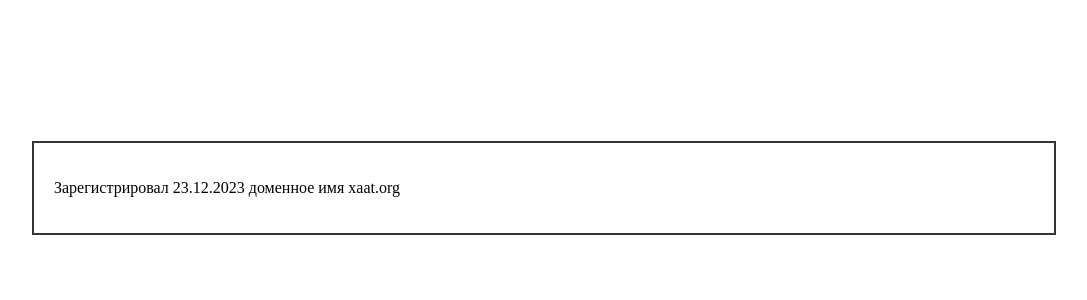
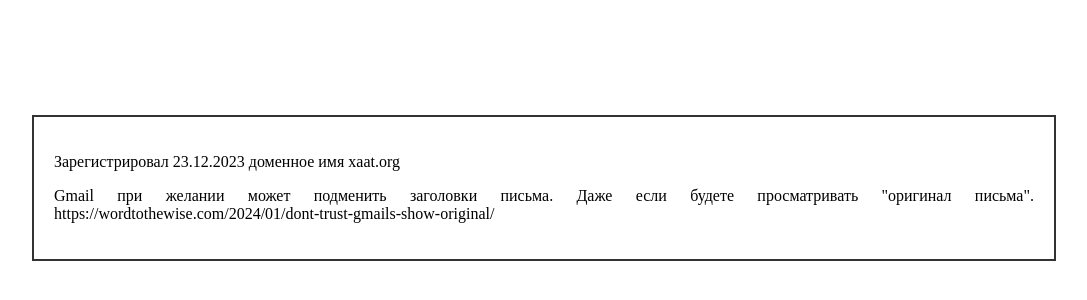
Before and after one commit to xaatt/site, a plain HTML site: page index.html in a window 1280 px wide. Shown: the part 212-512 px from the top of the page, without its empty margins (96-1183 px from the left). Drawn offline with Linux system fonts and the light colour scheme.

Commit message:
upgrade index.html

```diff
--- a/index.html
+++ b/index.html
@@ -9,6 +9,7 @@
 <body>
     <div class="frame">
         <p>Зарегистрировал 23.12.2023 доменное имя xaat.org</p>
+        <p>Gmail при желании может подменить заголовки письма. Даже если будете просматривать "оригинал письма". https://wordtothewise.com/2024/01/dont-trust-gmails-show-original/</p>
     </div>
 </body>
 </html>
```
